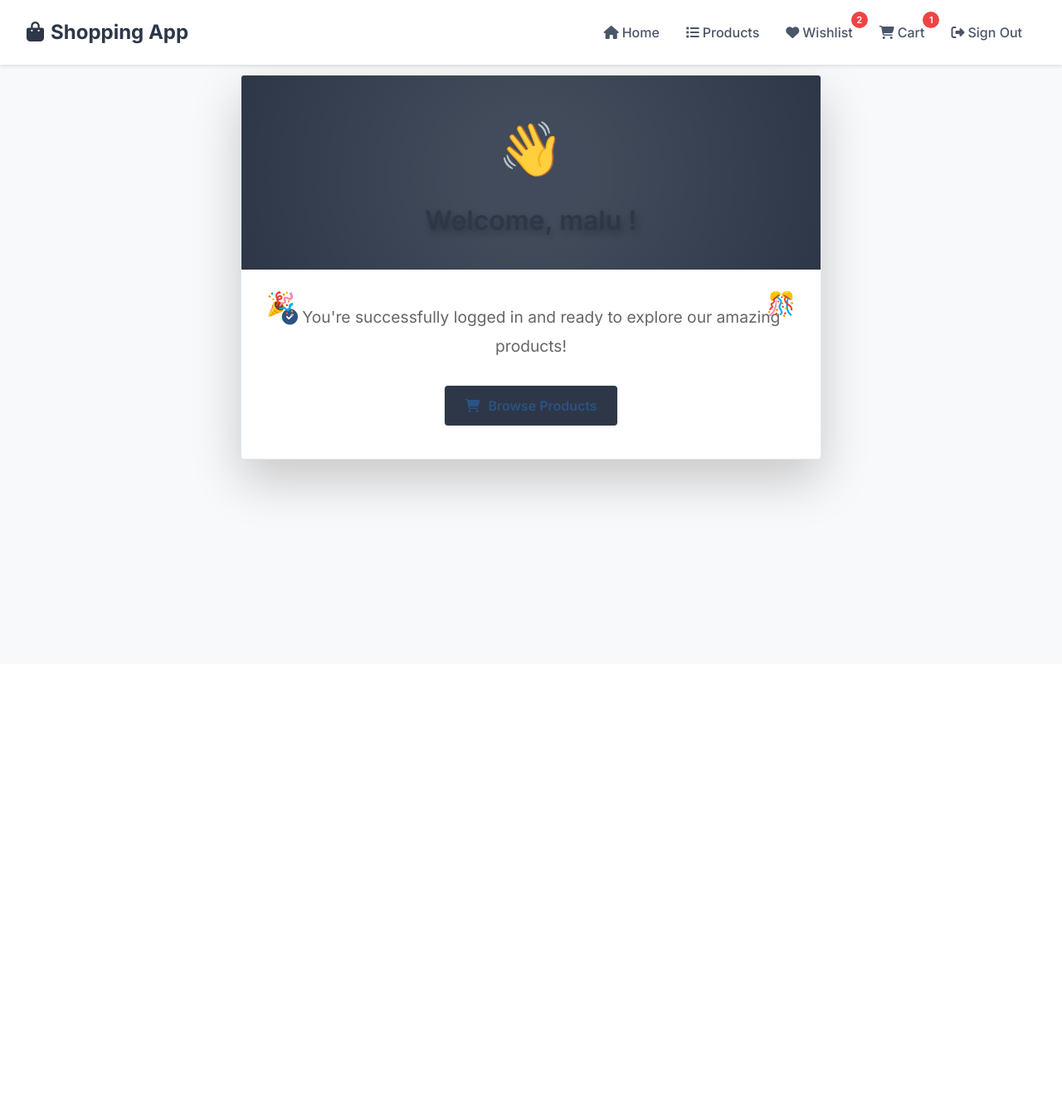
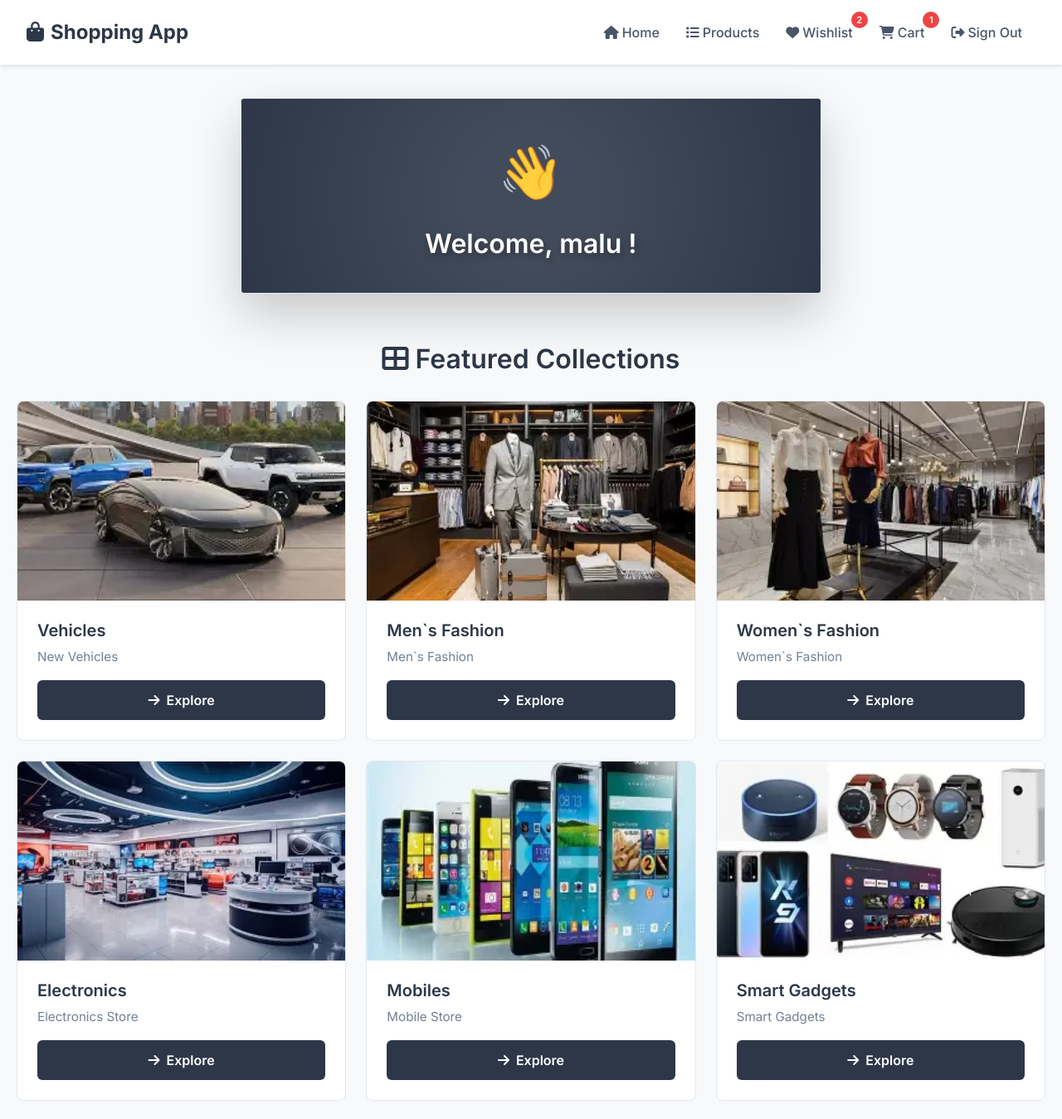
Before and after one commit to Swathirs97/Sample-django-codes, a Django app: page /dashboard in a window 1280 px wide. Shown: the top 1349 px of the page at 83% size. Before the commit the page ends 614 px from the top, so only its background shows below. Run offline with Django 5.2, Linux system fonts and the light colour scheme; a user stored in the database is signed in; data comes from the database, SQL or seed files in the repository; both versions use the stored data as it was after the commit.

Commit message:
Updated template,rating,review

```diff
--- a/onlineshopping/onlineshoppingapp/templates/dashboard.html
+++ b/onlineshopping/onlineshoppingapp/templates/dashboard.html
@@ -178,45 +178,78 @@
   .action-btn:hover i {
     transform: scale(1.1);
   }
+
+  /* Categories Section Styles */
+  .categories-section {
+    max-width: 1400px;
+    margin: 0 auto;
+    padding: 40px 20px;
+  }
+
+  .categories-section h2 {
+    color: #2d3748;
+    font-weight: 600;
+    font-size: 2rem;
+    margin-bottom: 30px;
+    text-align: center;
+  }
 </style>
-<!-- Dashboard Container -->
-<div class="dashboard-container">
+
+<!-- Welcome Section at Top -->
+<div class="dashboard-container" style="min-height: auto; padding-top: 40px; padding-bottom: 20px;">
   <div class="welcome-card">
     <!-- Welcome Header -->
     <div class="welcome-header">
       <span class="greeting-icon">👋</span>
-      <h1>
+      <h1 style="color: white;">
         Welcome,
         {% if fname and lname %}
-          {{ fname }} {{ lname }}
+          {{ fname }} {{ lname }} !
         {% elif fname %}
-          {{ fname }}
+          {{ fname }} !
         {% else %}
-          {{ user.username }}
-        {% endif %}!
+          {{ user.username }} !
+        {% endif %}
       </h1>
-    </div>
-
-    <!-- Welcome Body -->
-    <div class="welcome-body">
-      <p>
-        <i class="fas fa-check-circle" style="color: #2c5282;"></i>
-        You're successfully logged in and ready to explore our amazing products!
-      </p>
-
-      <!-- Action Buttons -->
-      <div class="action-buttons">
-        <a href="{% url 'list' %}" class="action-btn action-btn-primary">
-          <i class="fas fa-shopping-cart"></i> Browse Products
-        </a>
-        <!-- Commented out Add Product button
-        <a href="{% url 'register' %}" class="action-btn action-btn-secondary">
-          <i class="fas fa-plus-circle"></i> Add Product
-        </a>
-        -->
-      </div>
     </div>
   </div>
 </div>
 
+<!-- Categories Section -->
+<div class="categories-section">
+  <h2>
+    <i class="fas fa-th-large me-2"></i>Featured Collections
+  </h2>
+
+  <div class="row">
+    {% for category in categories %}
+    <div class="col-lg-4 col-md-6 mb-4">
+      <div class="card">
+        <img
+          src="{{ category.image.url }}"
+          class="card-img-top"
+          alt="{{ category.name }}"
+        >
+        <div class="card-body">
+          <h5 class="card-title">{{ category.name }}</h5>
+          <p class="card-text">{{ category.description }}</p>
+          <a
+            href="{% url 'category_detail' category.id %}"
+            class="btn btn-custom w-100"
+          >
+            <i class="fas fa-arrow-right me-2"></i>Explore
+          </a>
+        </div>
+      </div>
+    </div>
+    {% empty %}
+    <div class="col-12">
+      <div class="alert alert-info text-center">
+        <i class="fas fa-info-circle me-2"></i>No categories available at the moment
+      </div>
+    </div>
+    {% endfor %}
+  </div>
+</div>
+
 {% endblock %}
--- a/onlineshopping/onlineshoppingapp/templates/list.html
+++ b/onlineshopping/onlineshoppingapp/templates/list.html
@@ -651,7 +651,7 @@
             <div class="mt-4">
               <p><i class="fas fa-folder" style="color: #2d3748;"></i> <strong>Category:</strong> {{ product.category.name }}</p>
               <p><i class="fas fa-align-left" style="color: #2d3748;"></i> <strong>Description:</strong> {{ product.description }}</p>
-              <p style="font-size: 1.3rem;"><i class="fas fa-rupee-sign" style="color: #2d3748;"></i> <strong>Price:</strong> <span style="color: #e53e3e; font-weight: 700;">₹{{ product.price }}</span></p>
+              <p style="font-size: 1.3rem;"><strong>Price:</strong> <span style="color: #e53e3e; font-weight: 700;">₹{{ product.price }}</span></p>
 
               <div style="margin-top: 18px;">
                 <strong style="color: #1a202c; font-size: 1.1rem;">Average Rating:</strong>
--- a/onlineshopping/onlineshoppingapp/templates/signin.html
+++ b/onlineshopping/onlineshoppingapp/templates/signin.html
@@ -168,10 +168,10 @@
   <div class="auth-card">
     <!-- Auth Card Header -->
     <div class="auth-card-header">
-      <h3>
+      <h3 style="color: white;">
         <i class="fas fa-sign-in-alt"></i> Welcome Back
       </h3>
-      <p>Sign in to continue shopping</p>
+      <p style="color: white;">Sign in to continue shopping</p>
     </div>
 
     <!-- Auth Card Body -->
--- a/onlineshopping/onlineshoppingapp/templates/signup.html
+++ b/onlineshopping/onlineshoppingapp/templates/signup.html
@@ -176,10 +176,10 @@
   <div class="auth-card">
     <!-- Auth Card Header -->
     <div class="auth-card-header">
-      <h3>
+      <h3 style="color: white;">
         <i class="fas fa-user-plus"></i> Create Account
       </h3>
-      <p>Join us and start shopping today!</p>
+      <p style="color: white;">Join us and start shopping today!</p>
     </div>
 
     <!-- Auth Card Body -->
--- a/onlineshopping/onlineshoppingapp/templates/wishlist.html
+++ b/onlineshopping/onlineshoppingapp/templates/wishlist.html
@@ -35,8 +35,8 @@
 
   /* Wishlist Count Badge Styles */
   .wishlist-count {
-    background: #2d3748;
-    color: #2c5282;
+    background: #3a3d42;
+    color: #a8aeb8;
     padding: 12px 24px;
     border-radius: 4px;
     font-weight: 600;
@@ -379,7 +379,7 @@
 
         <!-- Product Price -->
         <div class="wishlist-price">
-          <i class="fas fa-rupee-sign"></i>{{ item.product.price }}
+          ₹{{ item.product.price }}
         </div>
 
         <!-- Wishlist Actions -->
--- a/onlineshopping/onlineshoppingapp/views.py
+++ b/onlineshopping/onlineshoppingapp/views.py
@@ -168,10 +168,12 @@ def dashboard(request):
     if request.user.is_authenticated:
         f = request.user.first_name
         l = request.user.last_name
+        categories = Category.objects.all()
         context = {
             'fname': f,
             'lname': l,
             'user': request.user,
+            'categories': categories,
             'wishlist_count': Wishlist.objects.filter(user=request.user).count(),
             'cart_count': Cart.objects.filter(user=request.user).count()
         }
```
Also changed, not shown: onlineshopping/onlineshoppingapp/templates/cart.html (+9 -9 lines), onlineshopping/db.sqlite3.
